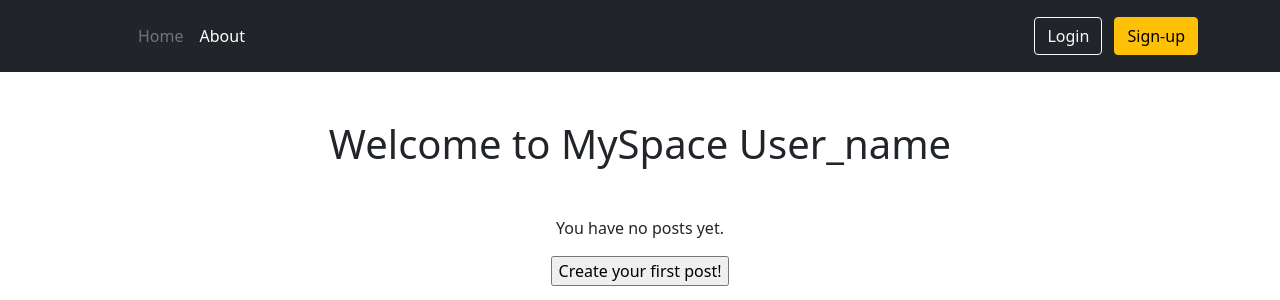
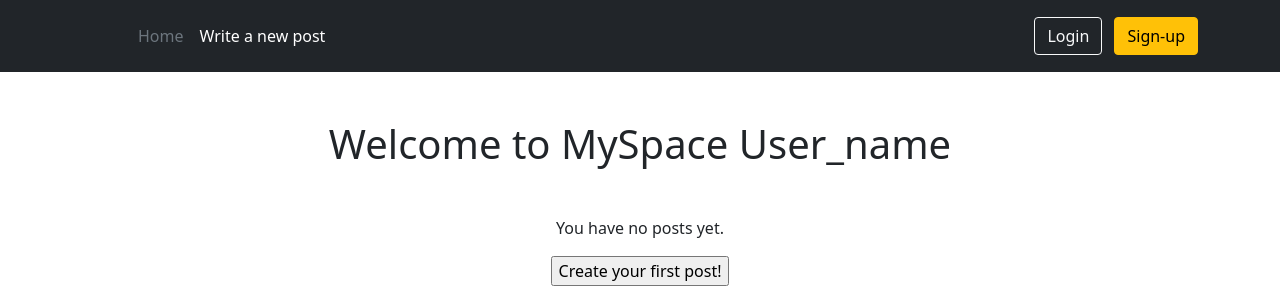
Before and after one commit to nt-95/projet-w2-php-natif, a PHP site: page / in a window 1280 px wide. Shown: the top 300 px of the page. Run offline with PHP 8.4, Linux system fonts and the light colour scheme; data that the repository does not hold is empty.

Commit message:
feat: updated menu

```diff
--- a/app/src/Views/template.php
+++ b/app/src/Views/template.php
@@ -22,8 +22,8 @@
             </a>
 
             <ul class="nav col-12 col-lg-auto me-lg-auto mb-2 justify-content-center mb-md-0">
-                <li><a href="#" class="nav-link px-2 text-secondary">Home</a></li>
-                <li><a href="#" class="nav-link px-2 text-white">About</a></li>
+                <li><a href="/" class="nav-link px-2 text-secondary">Home</a></li>
+                <li><a href="/create" class="nav-link px-2 text-white">Write a new post</a></li>
             </ul>
 
             <div class="text-end">
```
